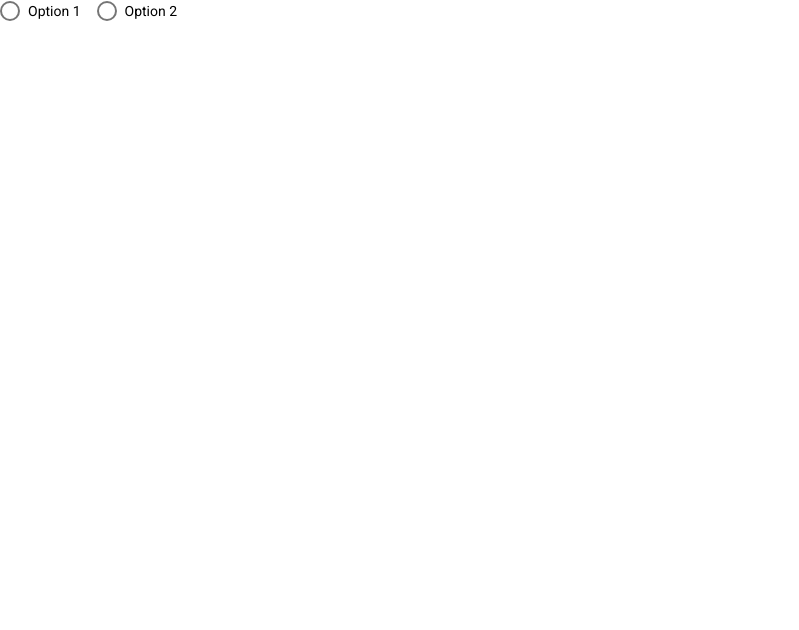
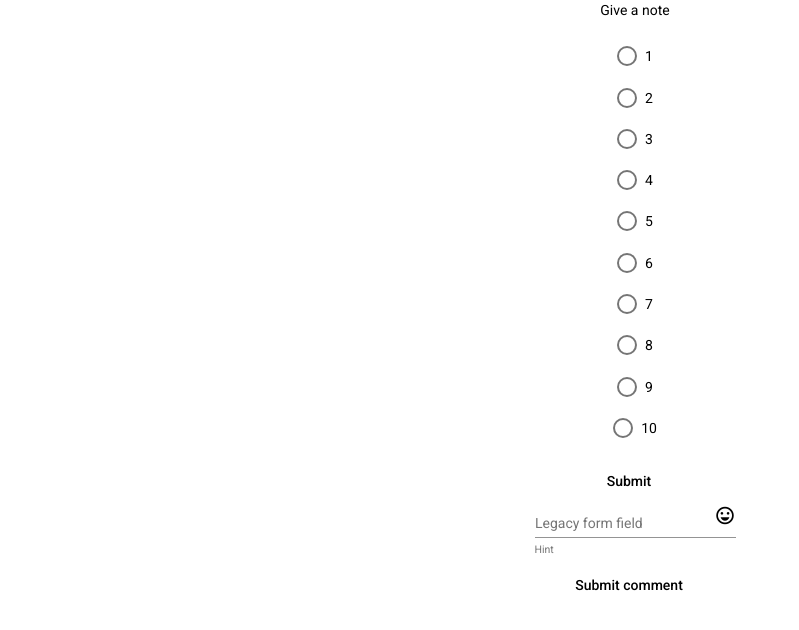
Before and after one commit to IBMSummerPractice2/Frontend-Angular, an Angular app: page /vote in a window 1280 px wide. Shown: the top 630 px of the page, without its empty margins (0-799 px from the left). Built offline with nearby package versions, Linux system fonts and the light colour scheme.

Commit message:
vote commit

```diff
--- a/src/app/app.module.ts
+++ b/src/app/app.module.ts
@@ -18,7 +18,8 @@ import { RouterModule, Routes } from '@angular/router';
 import { LoginComponent } from './login/login.component';
 import {MatInputModule} from '@angular/material/input';
 import { ReactiveFormsModule} from '@angular/forms';
-
+import { FormsModule } from '@angular/forms';
+import {MatFormFieldModule} from '@angular/material/form-field';
 const routes:Routes=[
   {path:'vote',
 component:VoteComponent
@@ -49,7 +50,7 @@ component:LoginComponent}
      MatToolbarModule, MatButtonModule,
      MatSidenavModule, MatIconModule, MatListModule,
      MatGridListModule, MatInputModule, MatMenuModule,
-    ReactiveFormsModule
+    ReactiveFormsModule,FormsModule,MatFormFieldModule
   ],
   providers: [],
   bootstrap: [AppComponent]
--- a/src/app/vote/vote.component.css
+++ b/src/app/vote/vote.component.css
@@ -1,3 +1,20 @@
-.mat-radio-button ~ .mat-radio-button {
-    margin-left: 16px;
-  }
+.example-radio-group {
+  display: flex;
+  flex-direction: column;
+  margin: 15px 0;
+  align-items: center;
+}
+
+.example-radio-button {
+  margin: 10px;
+}
+.example-button-row button,
+.example-button-row a {
+  margin-right: 12px;
+}
+:host {
+  display: flex;
+  flex-direction: column;
+  align-items: center;
+  margin-right: 10px;
+}
--- a/src/app/vote/vote.component.html
+++ b/src/app/vote/vote.component.html
@@ -1,4 +1,23 @@
-<mat-radio-group aria-label="Select an option">
-  <mat-radio-button value="1">Option 1</mat-radio-button>
-  <mat-radio-button value="2">Option 2</mat-radio-button>
+<label id="example-radio-group-label">   Give a note</label>
+<mat-radio-group
+  aria-labelledby="example-radio-group-label"
+  class="example-radio-group"
+  [(ngModel)]="favoriteSeason">
+  <mat-radio-button class="example-radio-button" *ngFor="let note of note" [value]="note">
+    {{note}}
+  </mat-radio-button>
 </mat-radio-group>
+<div class="example-button-row">
+  <button mat-button>Submit</button>
+</div>
+<p>
+  <mat-form-field appearance="legacy">
+    <mat-label>Legacy form field</mat-label>
+    <input matInput placeholder="Placeholder">
+    <mat-icon matSuffix>sentiment_very_satisfied</mat-icon>
+    <mat-hint>Hint</mat-hint>
+  </mat-form-field>
+</p>
+  <div class="example-button-row">
+    <button mat-button>  Submit comment</button>
+  </div>
--- a/src/app/vote/vote.component.ts
+++ b/src/app/vote/vote.component.ts
@@ -1,12 +1,15 @@
 import { Component, OnInit } from '@angular/core';
 import {MatRadioModule} from '@angular/material/radio';
+
+
 @Component({
   selector: 'app-vote',
   templateUrl: './vote.component.html',
   styleUrls: ['./vote.component.css']
 })
 export class VoteComponent implements OnInit {
-
+  favoriteSeason:any;
+  note: string[] = ['1', '2', '3', '4','5','6','7','8','9','10'];
   constructor() { }
 
   ngOnInit() {
```
Also changed, not shown: src/app/app-routing.module.ts (deleted, +0 -17 lines).
